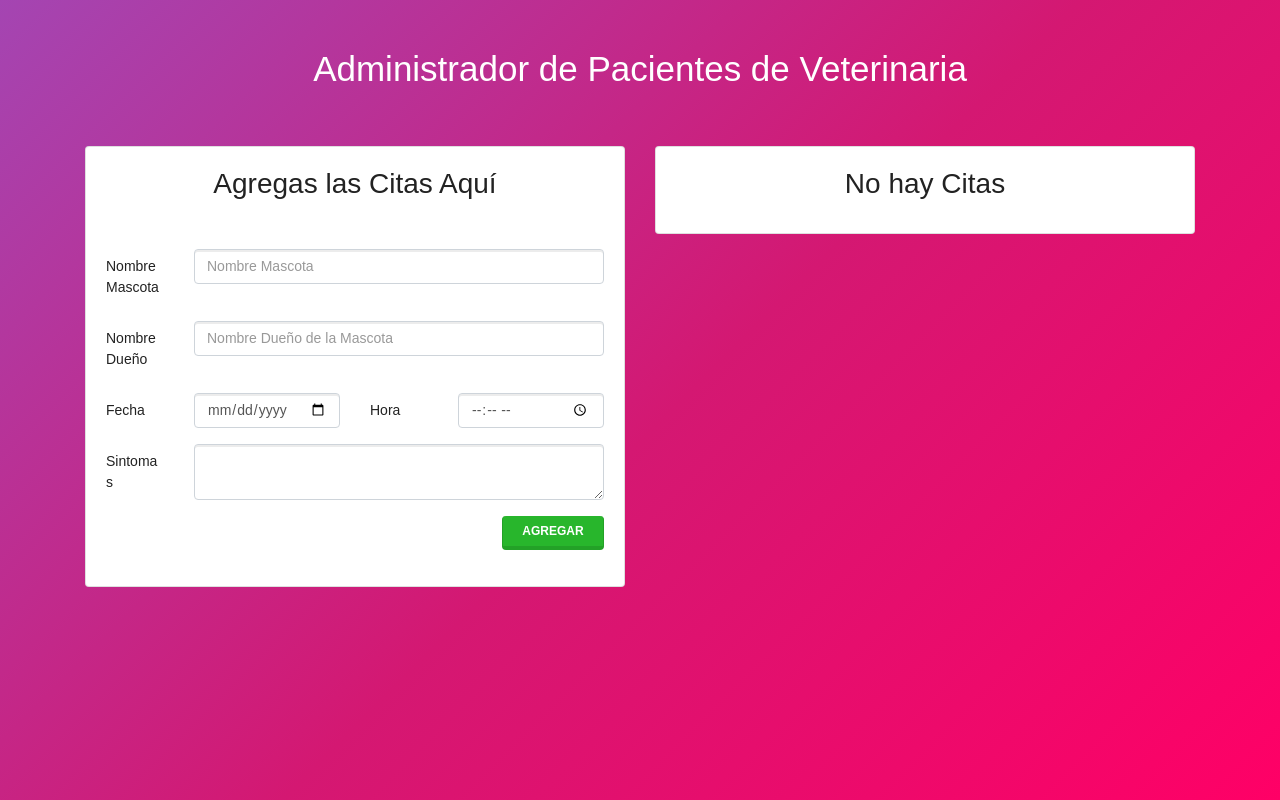
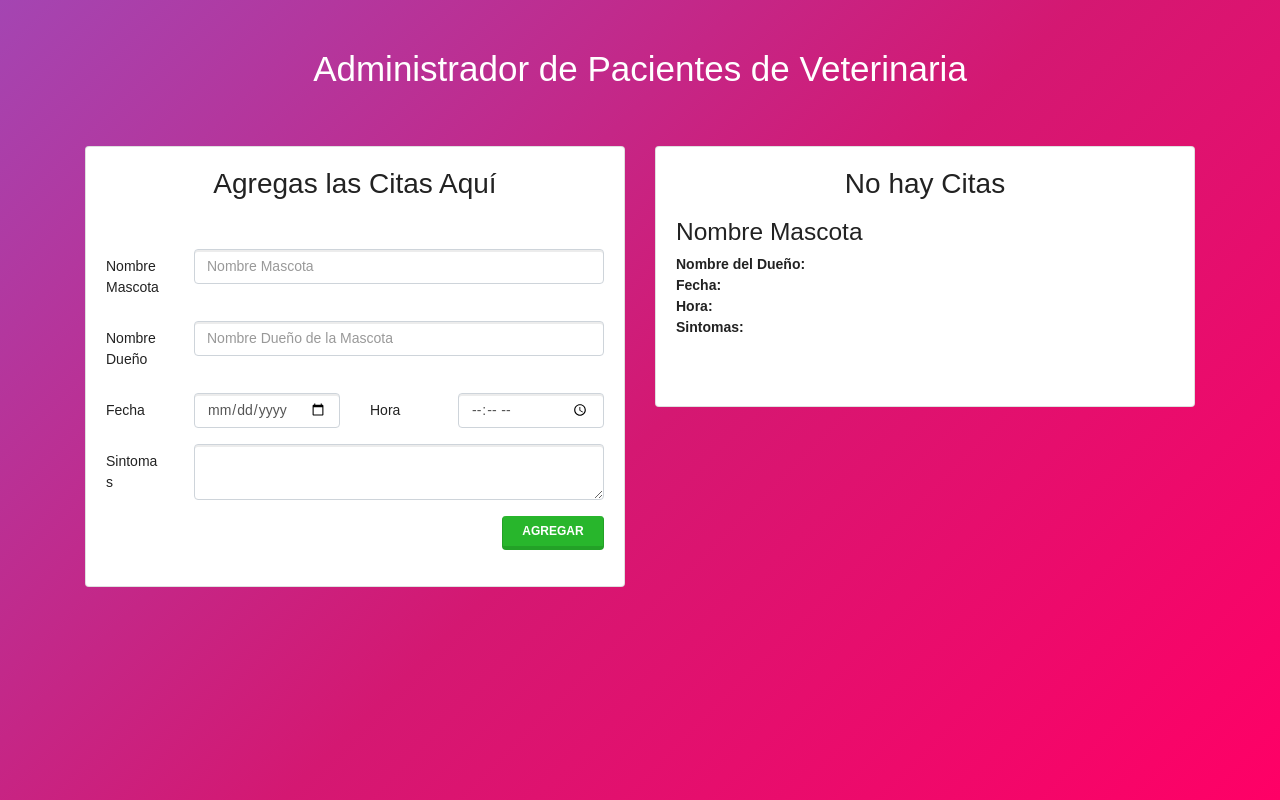
Before and after one commit to reyjach/citasreact, a React (Create React App) app: page / in a window 1280 px wide. Built offline with nearby package versions, Linux system fonts and the light colour scheme.

Commit message:
se agrego el componentes de Cita

```diff
--- /dev/null
+++ b/src/componentes/Citas.js
@@ -0,0 +1,22 @@
+import React ,{Component} from 'react';
+
+class Citas extends Component {
+
+    render() {
+
+        return (
+            <div className="media mt-3">
+                <div className="media-body">
+                    <h3 className="mt-0">Nombre Mascota</h3>
+                    <p className="card-text"><span>Nombre del Dueño: </span></p>
+                    <p className="card-text"><span>Fecha: </span></p>
+                    <p className="card-text"><span>Hora: </span></p>
+                    <p className="card-text"><span>Sintomas: </span></p>
+                    <p className="card-text"></p>
+                </div>
+            </div>
+        )
+    }
+}
+
+export default Citas;
--- a/src/componentes/ListasCitas.js
+++ b/src/componentes/ListasCitas.js
@@ -1,4 +1,5 @@
 import React ,{Component} from 'react';
+import Citas from './Citas.js';
 
 class ListasCitas extends Component {
 
@@ -11,6 +12,12 @@
             <div className="card mt-5">
                 <div className="card-body">
                     <h2 className="card-title text-center">{mensaje}</h2>
+
+                    <div className="lista-citas">
+                        <Citas
+
+                        />
+                    </div>
                 </div>
             </div>
         )
```
Also changed, not shown: 1 other file (tests, documents, lock files or other folders).
